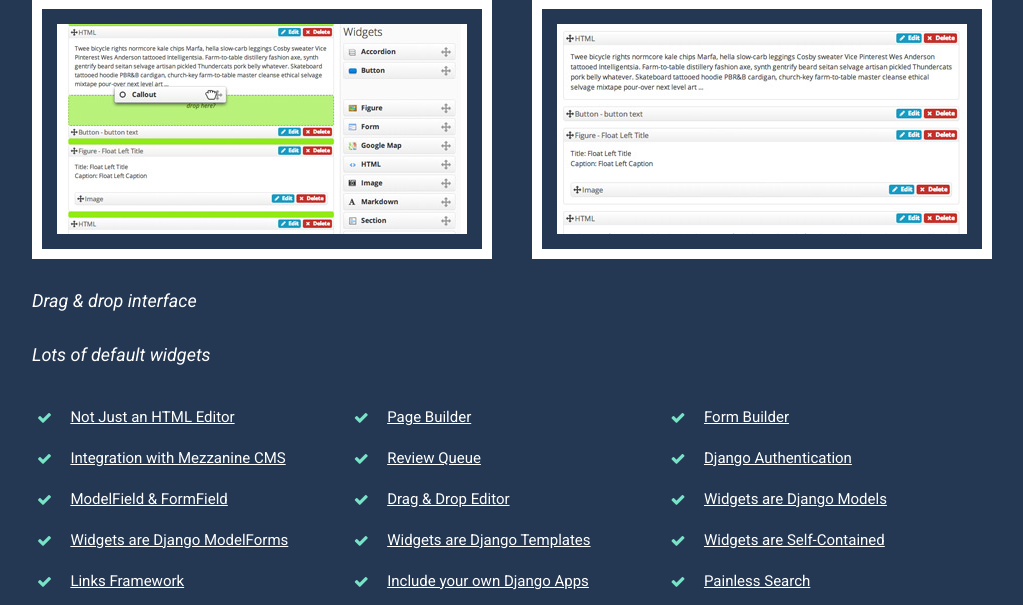
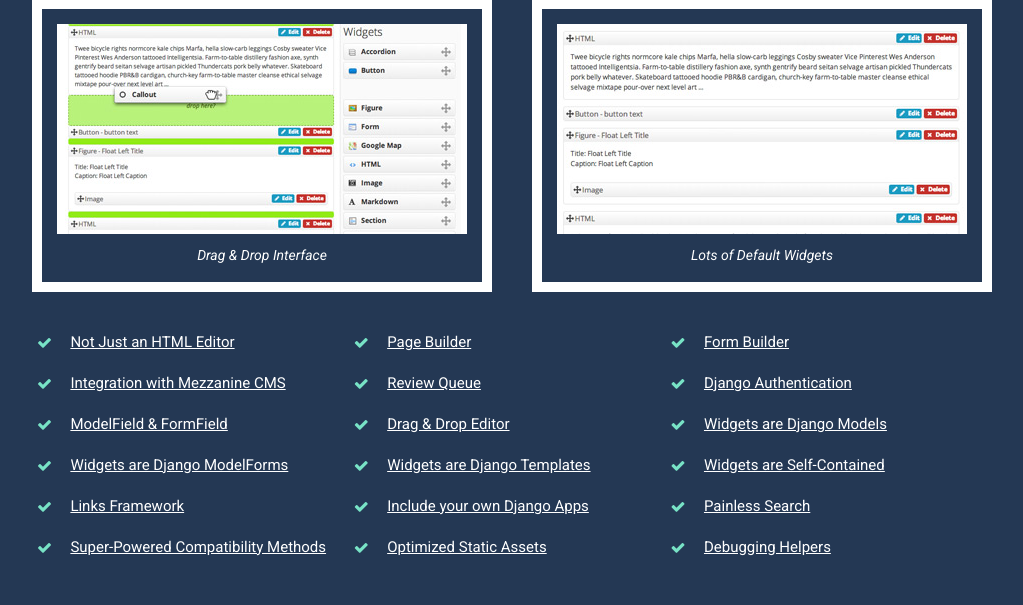
Before and after one commit to fusionbox/wid.gy, a Django app: template marketing/templates/marketing_home.html in a window 1280 px wide. Shown: the part 1525-2130 px from the top of the page, without its empty margins (128-1151 px from the left). Run offline with Django 3.2, Linux system fonts and the light colour scheme; the template is opened without the code that fills it, so the values that code supplies are empty; style sheets or scripts are compiled from the project's sources; parts of the project's set-up code (start-up, migrations or seed data) failed here and were passed over; some libraries are stand-ins or nearby versions.

Commit message:
prettier screenshot captions

```diff
--- a/marketing/static/css/widgy.scss
+++ b/marketing/static/css/widgy.scss
@@ -475,11 +475,17 @@ section.features {
       border: 10px solid white;
       padding: 15px;
       //height: 410px * 0.262;
-      height: 210px;
+      height: auto;
       width: 410px;
 
       + div.screenshot {
         float: right;
+      }
+
+      p {
+        font-size: 14px;
+        margin: 3px 0 0 0 !important;
+        text-align: center;
       }
     }
   }
--- a/marketing/templates/marketing_home.html
+++ b/marketing/templates/marketing_home.html
@@ -156,13 +156,13 @@
       <div class="screenshots">
         <div class="screenshot">
           <img src="{% static 'image/feature-drag-drop.jpg' %}" alt="" />
+          <p><em>Drag &amp; Drop Interface</em></p>
         </div>
         <div class="screenshot">
           <img src="{% static 'image/feature-tree.jpg' %}" alt="" />
+          <p><em>Lots of Default Widgets</em></p>
         </div>
       </div>
-      <p><em>Drag & drop interface</em></p>
-      <p><em>Lots of default widgets</em></p>
       {% comment %}
       <table>
         <thead>
```
Lines whose indentation alone changed are shown as unchanged.
